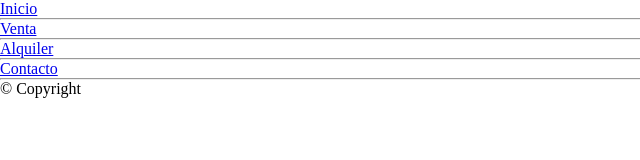
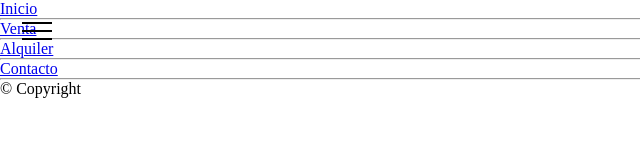
Before and after one commit to LilaPotter/Proyecto1-Web, a plain HTML site: page index.html in a window 1280 px wide. Shown: the full height of the page, 0-640 px from the left. Drawn offline with Linux system fonts and the light colour scheme.

Commit message:
inicio css

```diff
--- a/css/styles.css
+++ b/css/styles.css
@@ -3,3 +3,18 @@
     margin: 0;
     box-sizing: border-box;
 }
+
+#burger{
+    position: fixed;
+    top: 1rem;
+    left: 1rem;
+    cursor: pointer;
+
+}
+
+#burger .barra{
+    width: 30px;
+    height: 2px;
+    background-color: black;
+    margin: 6px;
+}
```
